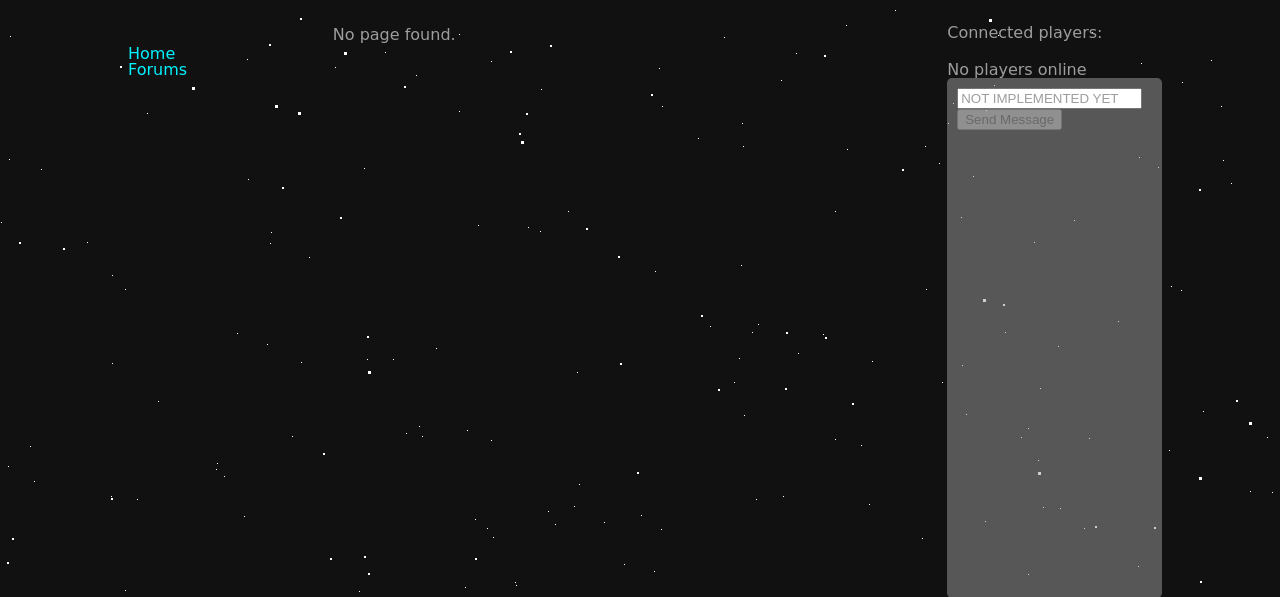
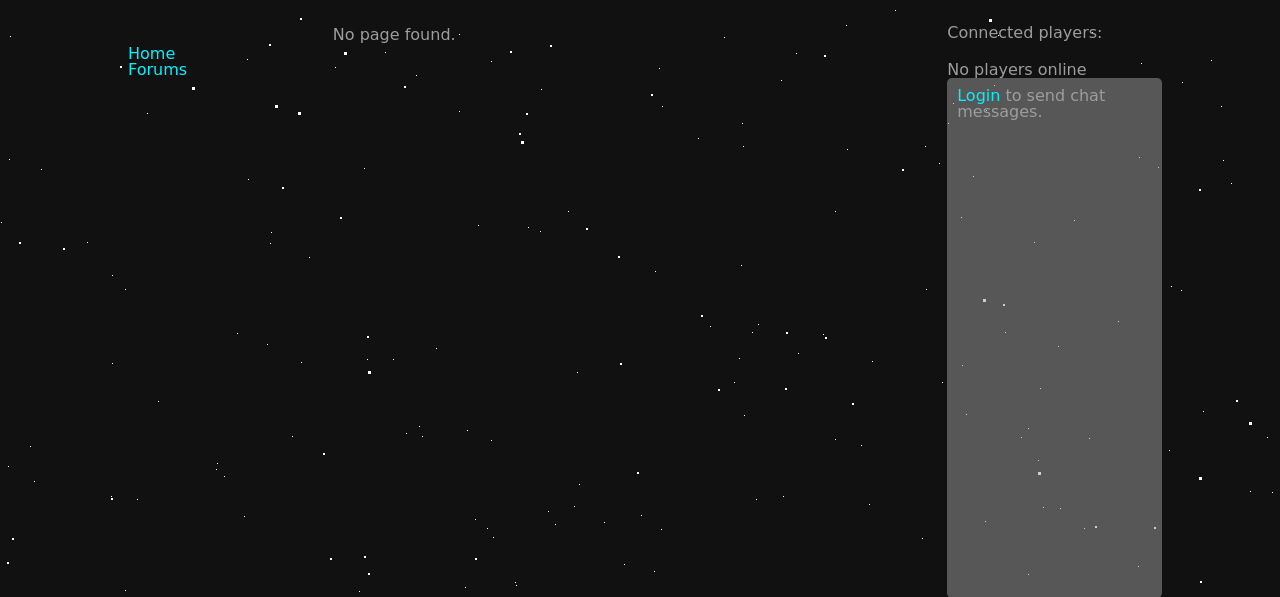
Before and after one commit to DLCIncluded/TestingSite, a PHP site: page /index.php in a window 1280 px wide. Shown: the part 90-687 px from the top of the page. Run offline with PHP 8.4, Linux system fonts and the light colour scheme; data that the repository does not hold is empty; a stand-in replaces the project's code that opens the database connection; some web fonts are replaced.

Commit message:
Found a way to send chat messages

```diff
--- a/chat.php
+++ b/chat.php
@@ -21,18 +21,24 @@ if ($response['success']) {
 	}
 	//echo '<pre>'; var_dump($response);
 }
-if(isset($_POST['message'])){
-	if($api->sendConsoleCommand(1, "say ".$_POST['message'])){
-		echo "message sent";
+if(isset($_POST['chat'])){
+
+	if($api->sendConsoleCommand(1, "say <".$_POST['mcUsername']."> ".$_POST['chat'])){
+		echo "success";
 	}else{
-		echo "<br>Failed to send message";
+		echo "failed";
 	}
 }
 
-
+if(isset($username)){
 ?>
-
-<form action="chat.php" method="POST">
-	<input type="text" name="message" placeholder="NOT IMPLEMENTED YET"/>
-	<input type="submit" name="msgBtn" value="Send Message" disabled />
+<form onSubmit="sendMessage()" action="chat.php" method="POST">
+	<input type="hidden" id="mcUsername" name="mcUsername" value="<?PHP echo $mcUsername; ?>" />
+	<input type="text" id="chat" name="chat" placeholder="NOT IMPLEMENTED YET"/>
+	<input type="submit" name="msgBtn" value="Send Message" onSubmit="sendMessage()" />
 </form>
+<?PHP
+}else{
+	echo "<a class='login-button'>Login</a> to send chat messages.";
+}
+?>
--- a/js/scripts.js
+++ b/js/scripts.js
@@ -72,3 +72,25 @@
 		error:function (){}
 		});
 	}
+
+	function sendMessage() {
+		var formData = {
+            'chat'              : $('input[name=chat]').val(),
+            'mcUsername'        : $('input[name=mcUsername]').val()
+        };
+		jQuery.ajax({
+		url: "chat.php",
+		data: formData,
+		type: "POST",
+		success:function(data){
+			if(data=="success"){
+				$("#chat").addClass("success");
+				$("#chat").removeClass("fail");
+			}else{
+				$("#chat").removeClass("success");
+				$("#chat").addClass("fail");
+			}
+		},
+		error:function (){}
+		});
+	}
```
